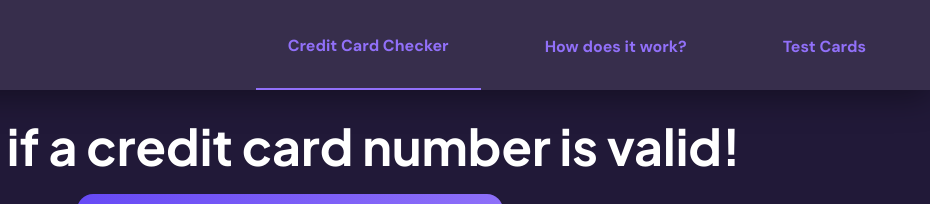
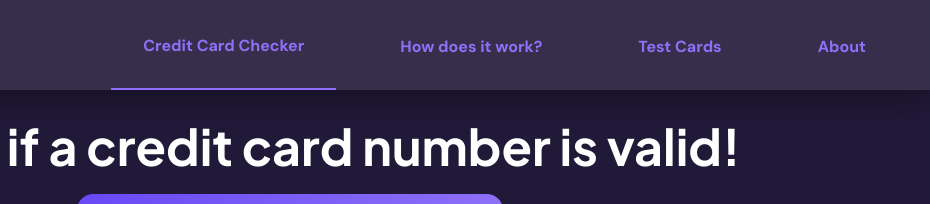
Before and after one commit to Juanfec4/credit-card-checker, a plain HTML site: page index.html in a window 1280 px wide. Shown: the top 204 px of the page, 350-1280 px from the left. Drawn offline with Linux system fonts and the light colour scheme.

Commit message:
Revert "Removed: About Page"
This reverts commit 5e9b898ff4da3da8cb4cbb374dac6fad9f609851.

```diff
--- a/index.html
+++ b/index.html
@@ -16,6 +16,7 @@
                 <li class="nav__item"><a class="nav__link--active" href="./index.html">Credit Card Checker</a></li>
                 <li class="nav__item"><a class="nav__link" href="./pages/documentation.html">How does it work?</a></li>
                 <li class="nav__item"><a class="nav__link" href="./pages/test-cards.html">Test Cards</a></li>
+                <li class="nav__item"><a class="nav__link" href="./pages/about.html">About</a></li>
             </ul>
         </nav>
         <div class="hamburger">
@@ -30,6 +31,7 @@
                 <li class="nav__item--mobile"><a class="nav__link--mobile" href="./index.html">Credit Card Checker</a></li>
                 <li class="nav__item--mobile"><a class="nav__link--mobile" href="./pages/documentation.html">How does it work?</a></li>
                 <li class="nav__item--mobile"><a class="nav__link--mobile" href="./pages/test-cards.html">Test Cards</a></li>
+                <li class="nav__item--mobile"><a class="nav__link--mobile" href="./pages/about.html">About</a></li>
             </ul>
         </nav>
         <script src="./scripts/responsiveNav.js"></script>
--- a/scripts/index.js
+++ b/scripts/index.js
@@ -24,6 +24,7 @@ const MAJOR_INDUSTRY_IDENTIFIERS = {
   8: "Healthcare, telecommunications, and other future industry tasks",
   9: "For the appointment of national standards bodies",
 };
+
 
 function logResult(isValid) {
   RESULT_TEXT.innerText = isValid ? "Valid card." : "Invalid card.";
```
Also changed, not shown: pages/test-cards.html (+2 -0 lines), pages/about.html (added), styles/about.css (added), styles/about.scss (added).
